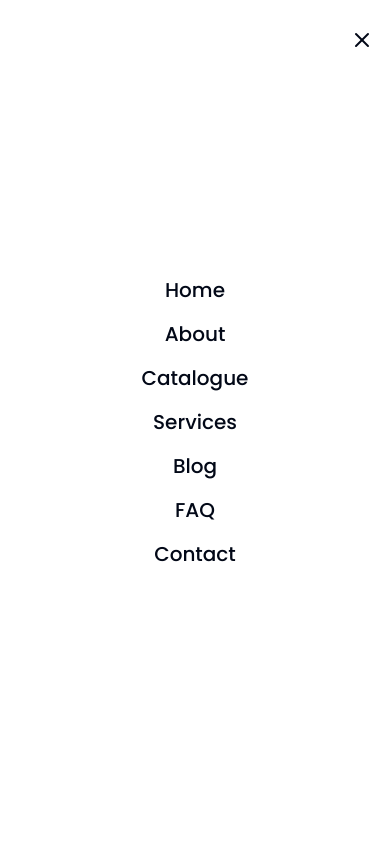
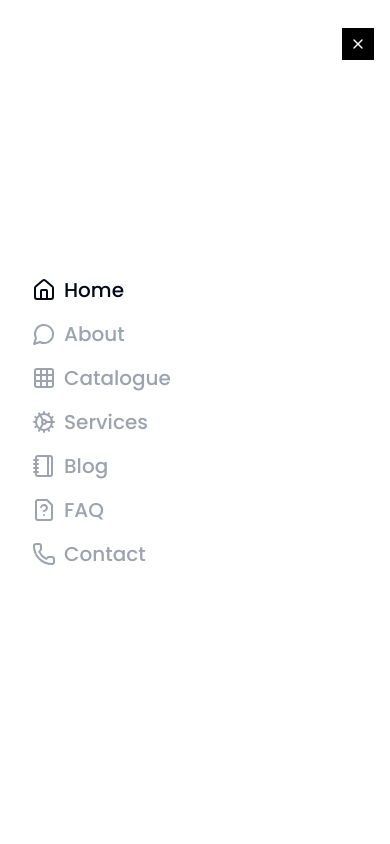
Before and after one commit to shashankaz/relix, a React (Vite) app: page / in a window 390 px wide. Both pictures are taken after a click on the button 362 px from the left and 40 px from the top of the page. Shown: the top 844 px of the page. Built offline with nearby package versions, Linux system fonts and the light colour scheme; a web font is replaced by a local one.

Commit message:
feat: enhance Navbar with improved link structure and icons for better navigation

```diff
--- a/src/components/Navbar.tsx
+++ b/src/components/Navbar.tsx
@@ -1,6 +1,16 @@
 import { useState, useEffect } from "react";
-import { Equal, X } from "lucide-react";
-import { Link } from "react-router";
+import {
+  Cog,
+  Equal,
+  FileQuestion,
+  Grid,
+  Home,
+  MessageCircle,
+  Notebook,
+  Phone,
+  X,
+} from "lucide-react";
+import { Link, useLocation } from "react-router";
 import { Button } from "./ui/button";
 import { useGSAP } from "@gsap/react";
 import { AnimatePresence, motion } from "motion/react";
@@ -10,6 +20,8 @@ const Navbar = () => {
   const [showNavbar, setShowNavbar] = useState(true);
   const [lastScrollY, setLastScrollY] = useState(0);
   const [isOpen, setIsOpen] = useState(false);
+
+  const location = useLocation();
 
   const handleScroll = () => {
     if (typeof window !== "undefined") {
@@ -56,54 +68,71 @@ const Navbar = () => {
       } flex items-center justify-between z-10`}
     >
       <div className="flex items-center gap-8">
-        <motion.h1 whileTap={{ scale: 0.9 }} className="text-2xl font-bold font-comfortaa">
-          <Link to="/">Relix</Link>
+        <Link to="/">
+          <motion.h1
+            whileTap={{ scale: 0.9 }}
+            className="text-2xl font-bold font-comfortaa"
+          >
+            Relix
           </motion.h1>
+        </Link>
         <ul className="hidden md:flex items-center gap-5">
+          <Link to="/">
             <motion.li
               whileTap={{ scale: 0.9 }}
               className="font-mediu hover:cursor-pointer"
             >
-            <Link to="/">Home</Link>
+              Home
             </motion.li>
+          </Link>
+          <Link to="/about">
             <motion.li
               whileTap={{ scale: 0.9 }}
               className="flex items-center gap-1 font-mediu hover:cursor-pointer"
             >
-            <Link to="/about">About</Link>
+              About
             </motion.li>
+          </Link>
+          <Link to="/catalogue">
             <motion.li
               whileTap={{ scale: 0.9 }}
               className="flex items-center gap-1 font-mediu hover:cursor-pointer"
             >
-            <Link to="/catalogue">Catalogue</Link>
+              Catalogue
             </motion.li>
+          </Link>
+          <Link to="/services">
             <motion.li
               whileTap={{ scale: 0.9 }}
               className="flex items-center gap-1 font-mediu hover:cursor-pointer"
             >
-            <Link to="/services">Services</Link>
+              Services
             </motion.li>
+          </Link>
+          <Link to="/blog">
             <motion.li
               whileTap={{ scale: 0.9 }}
               className="flex items-center gap-1 font-mediu hover:cursor-pointer"
             >
-            <Link to="/blog">Blog</Link>
+              Blog
             </motion.li>
+          </Link>
+          <Link to="/faq">
             <motion.li
               whileTap={{ scale: 0.9 }}
               className="flex items-center gap-1 font-mediu hover:cursor-pointer"
             >
-            <Link to="/faq">FAQ</Link>
+              FAQ
             </motion.li>
+          </Link>
         </ul>
       </div>
       <div className="hidden md:flex gap-3">
+        <Link to="/contact">
           <Button>
-          <motion.div whileTap={{ scale: 0.9 }}>
-            <Link to="/contact">Contact</Link>
-          </motion.div>
+            <motion.div whileTap={{ scale: 0.9 }}>Contact</motion.div>
           </Button>
+        </Link>
       </div>
       <div className="flex md:hidden">
         <motion.button whileTap={{ y: -2 }} onClick={() => setIsOpen(true)}>
@@ -119,7 +148,7 @@ const Navbar = () => {
             exit={{ opacity: 0, scale: 0 }}
             key="box"
           >
-            <OverLay setIsOpen={setIsOpen} />
+            <OverLay setIsOpen={setIsOpen} location={location.pathname} />
           </motion.div>
         )}
       </AnimatePresence>
@@ -131,49 +160,102 @@ export default Navbar;
 
 interface OverLayProps {
   setIsOpen: (isOpen: boolean) => void;
+  location: string;
 }
 
-const OverLay = ({ setIsOpen }: OverLayProps) => {
+const OverLay = ({ setIsOpen, location }: OverLayProps) => {
   return (
     <div id="mobile-menu" className="bg-white h-screen">
-      <button className="fixed right-0 top-7" onClick={() => setIsOpen(false)}>
-        <X />
+      <button
+        className="fixed right-0 top-7 bg-black text-white p-2"
+        onClick={() => setIsOpen(false)}
+      >
+        <X className="size-4" />
       </button>
-      <ul className="flex flex-col gap-4 items-center justify-center h-full text-xl font-medium">
-        <li>
+      <ul className="flex flex-col gap-4 justify-center h-full text-xl font-medium px-4">
+        <li
+          className={`flex items-center flex-row-reverse justify-end gap-2 ${
+            location !== "/" ? "text-gray-400" : ""
+          }`}
+        >
           <Link onClick={() => setIsOpen(false)} to="/">
             Home
           </Link>
+          <span>
+            <Home />
+          </span>
         </li>
-        <li className="flex items-center gap-1">
+        <li
+          className={`flex items-center flex-row-reverse justify-end gap-2 ${
+            location !== "/about" ? "text-gray-400" : ""
+          }`}
+        >
           <Link onClick={() => setIsOpen(false)} to="/about">
             About
           </Link>
+          <span>
+            <MessageCircle />
+          </span>
         </li>
-        <li className="flex items-center gap-1">
+        <li
+          className={`flex items-center flex-row-reverse justify-end gap-2 ${
+            location !== "/catalogue" ? "text-gray-400" : ""
+          }`}
+        >
           <Link onClick={() => setIsOpen(false)} to="/catalogue">
             Catalogue
           </Link>
+          <span>
+            <Grid />
+          </span>
         </li>
-        <li className="flex items-center gap-1">
+        <li
+          className={`flex items-center flex-row-reverse justify-end gap-2 ${
+            location !== "/services" ? "text-gray-400" : ""
+          }`}
+        >
           <Link onClick={() => setIsOpen(false)} to="/services">
             Services
           </Link>
+          <span>
+            <Cog />
+          </span>
         </li>
-        <li className="flex items-center gap-1">
+        <li
+          className={`flex items-center flex-row-reverse justify-end gap-2 ${
+            location !== "/blog" ? "text-gray-400" : ""
+          }`}
+        >
           <Link onClick={() => setIsOpen(false)} to="/blog">
             Blog
           </Link>
+          <span>
+            <Notebook />
+          </span>
         </li>
-        <li className="flex items-center gap-1">
+        <li
+          className={`flex items-center flex-row-reverse justify-end gap-2 ${
+            location !== "/faq" ? "text-gray-400" : ""
+          }`}
+        >
           <Link onClick={() => setIsOpen(false)} to="/faq">
             FAQ
           </Link>
+          <span>
+            <FileQuestion />
+          </span>
         </li>
-        <li className="flex items-center gap-1">
+        <li
+          className={`flex items-center flex-row-reverse justify-end gap-2 ${
+            location !== "/contact" ? "text-gray-400" : ""
+          }`}
+        >
           <Link onClick={() => setIsOpen(false)} to="/contact">
             Contact
           </Link>
+          <span>
+            <Phone />
+          </span>
         </li>
       </ul>
     </div>
```
Lines whose indentation alone changed are shown as unchanged.
